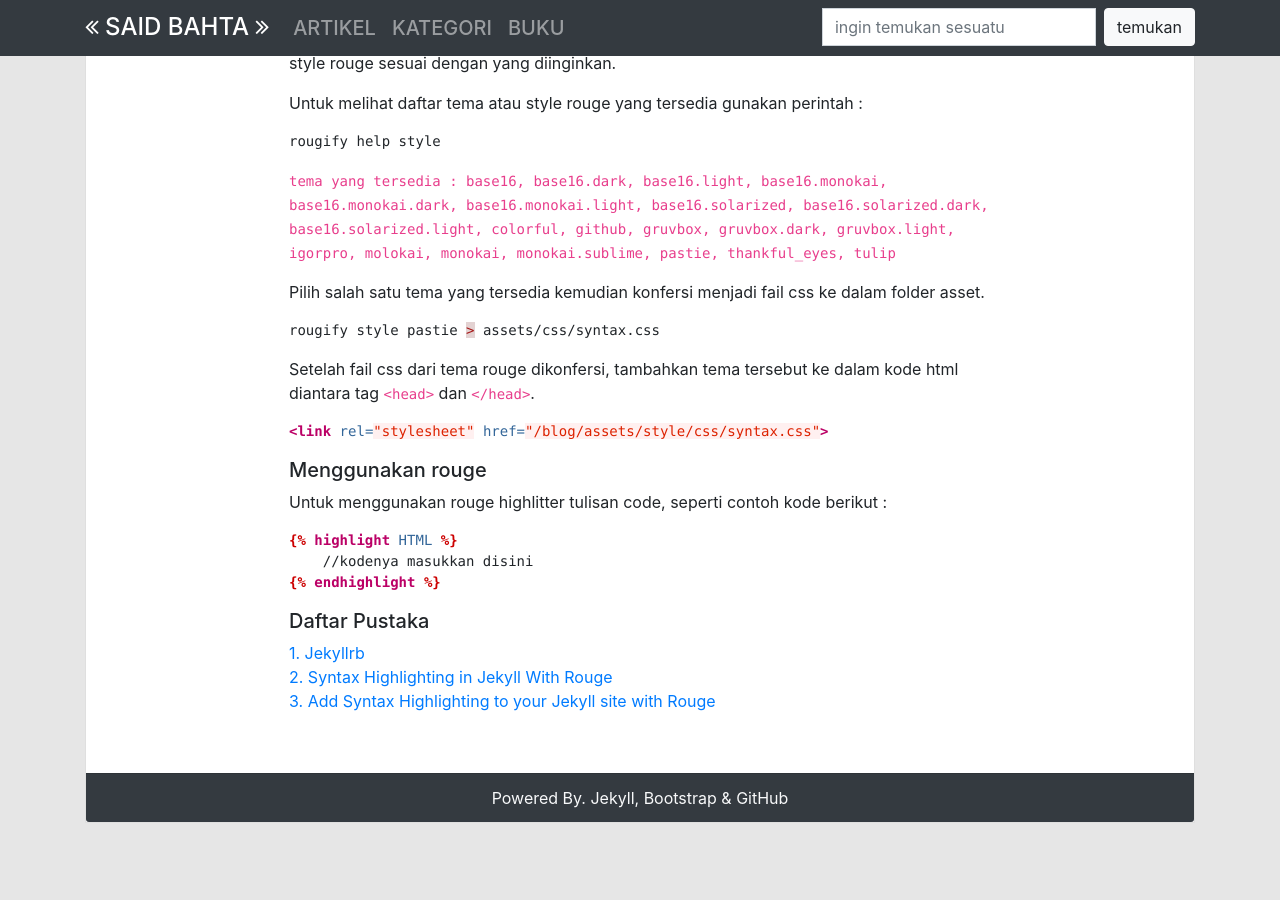
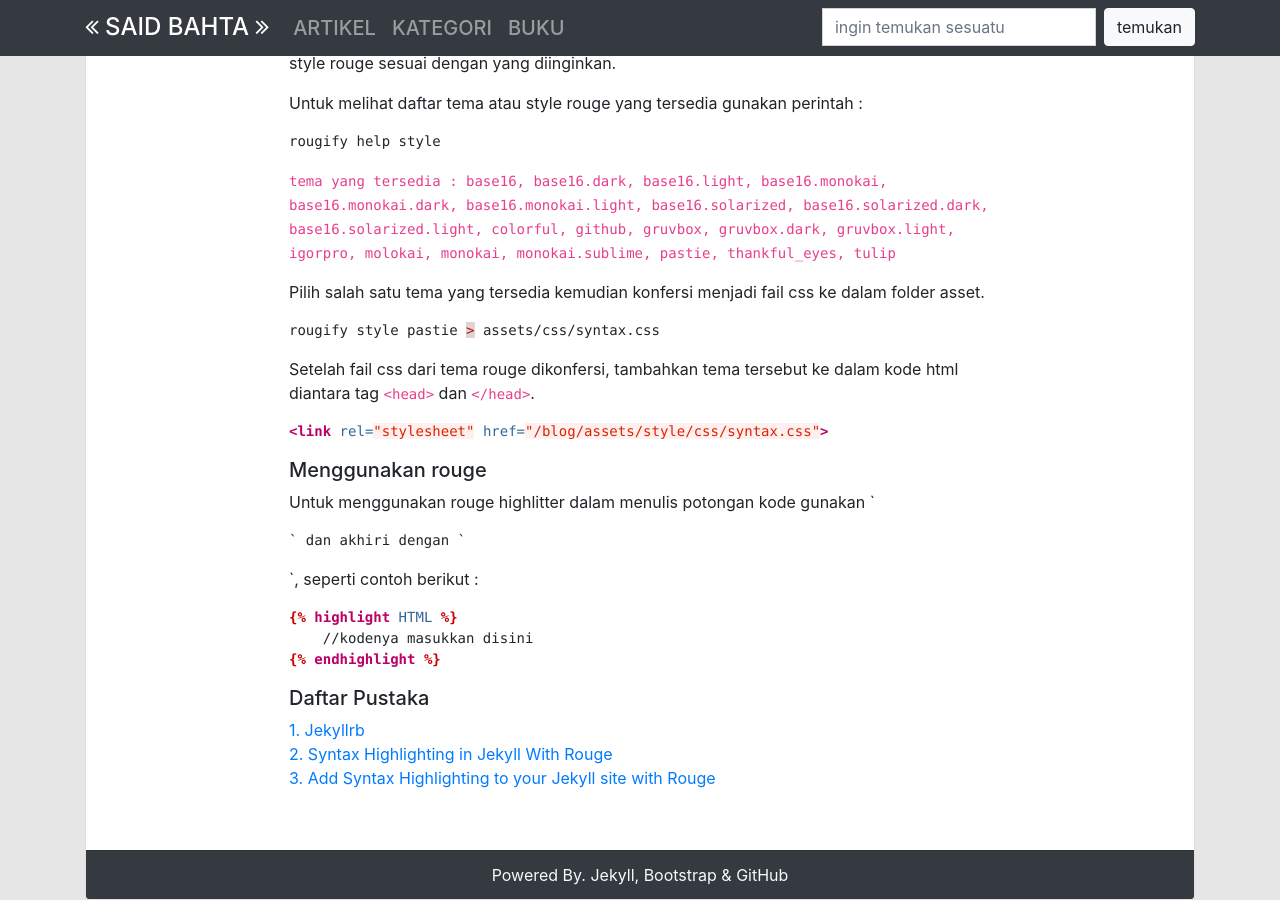
Before and after one commit to surtinaali/blog, a Jekyll site: the page built from _posts/2018-08-08-menggunakan-rouge,-jekyll-highlitter.markdown, in a window 1280 px wide and 900 px high, scrolled down 998 px. Built offline with Jekyll 4.4.1, drawn with Linux system fonts in a browser that asks for light colours; comment, search, counter and statistics services are not loaded; before the commit the page ends 1821 px from its top, so only the background shows below that.

Commit message:
update tulisan

```diff
--- a/_posts/2018-08-08-menggunakan-rouge,-jekyll-highlitter.markdown
+++ b/_posts/2018-08-08-menggunakan-rouge,-jekyll-highlitter.markdown
@@ -78,7 +78,7 @@ Setelah fail css dari tema rouge dikonfersi, tambahkan tema tersebut ke dalam ko
 {% endhighlight %}
 
 ##### Menggunakan rouge
-Untuk menggunakan rouge highlitter tulisan code, seperti contoh kode berikut :
+Untuk menggunakan rouge highlitter dalam menulis potongan kode gunakan `{% highlight HTML %}` dan akhiri dengan `{% endhighlight %}`, seperti contoh berikut :
 
 
 {% highlight LIQUID %}
```
